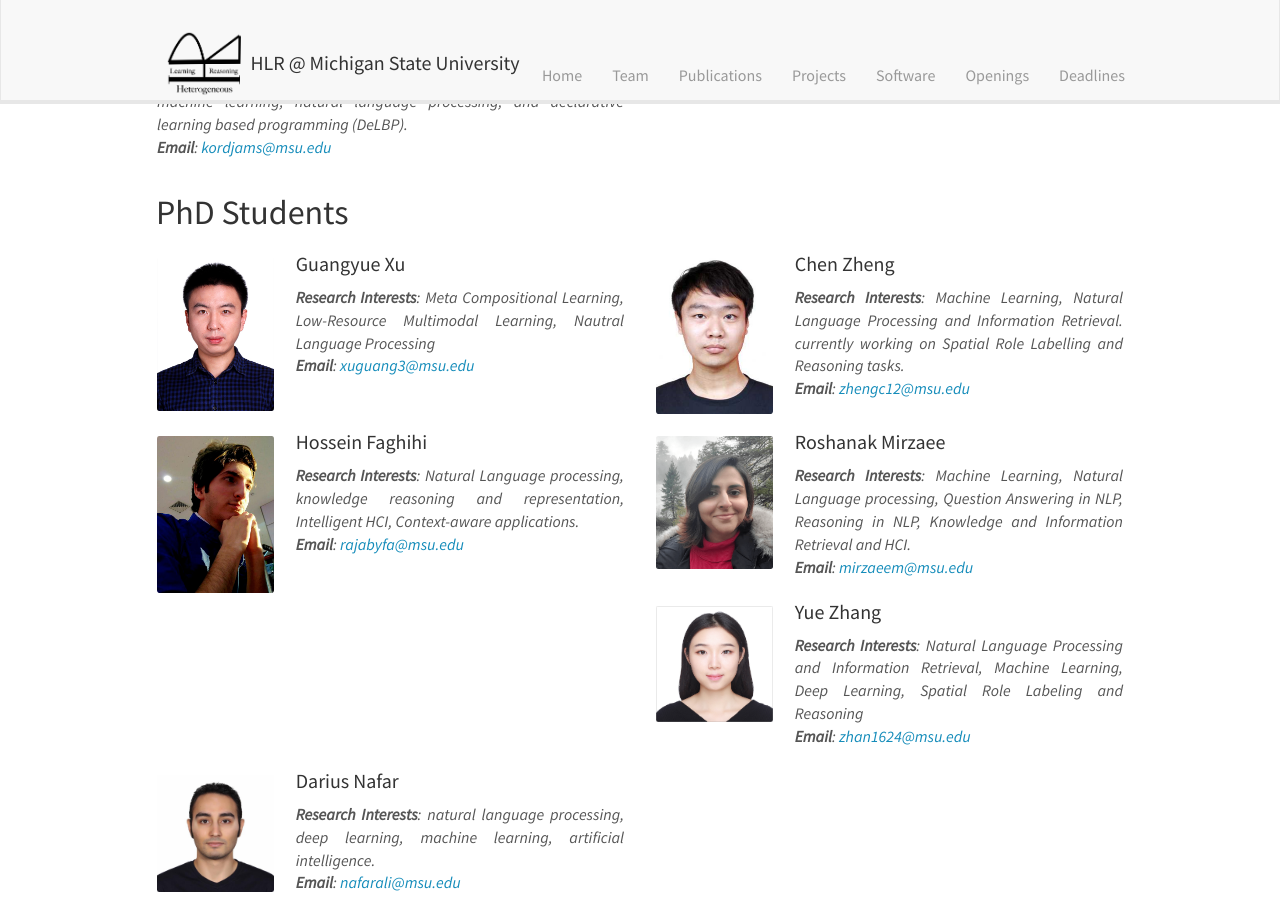
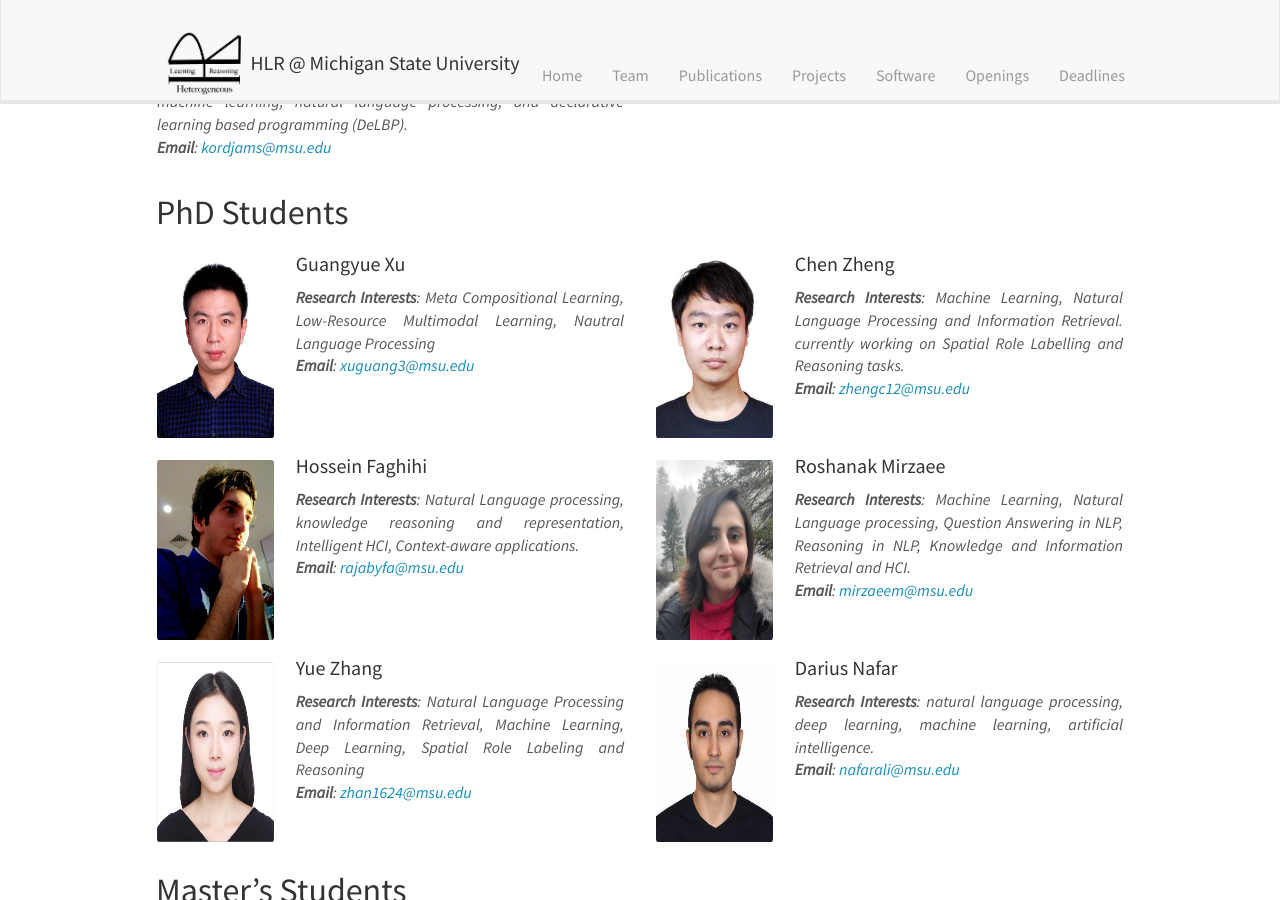
Before and after one commit to HLR/HLR.github.io, a Jekyll site: the page built from _pages/team.md, in a window 1280 px wide and 900 px high, scrolled down 1234 px. Built offline with Jekyll 4.4.1, drawn with Linux system fonts in a browser that asks for light colours; nearby versions of some CDN libraries.

Commit message:
Update team.md
add min heigh for images

```diff
--- a/_pages/team.md
+++ b/_pages/team.md
@@ -47,7 +47,7 @@
 <div class="row">
 {% for member in site.data.phd_students %}
 <div class="col-sm-6 clearfix">
-  <img src="{{ site.url }}{{ site.baseurl }}/images/profiles/{{ member.photo }}" class="img-responsive" width="25%" style="float: left"/>
+  <img src="{{ site.url }}{{ site.baseurl }}/images/profiles/{{ member.photo }}" class="img-responsive" width="25%" style="float: left; min-height: 180px;"/>
   <h4><a href="{{ member.webpage }}" style="color:inherit">{{ member.name }}</a></h4>
   <i><b>Research Interests</b>: {{ member.research_interest }}<br><b>Email</b>: <{{ member.email }}></i>
 </div>
```
